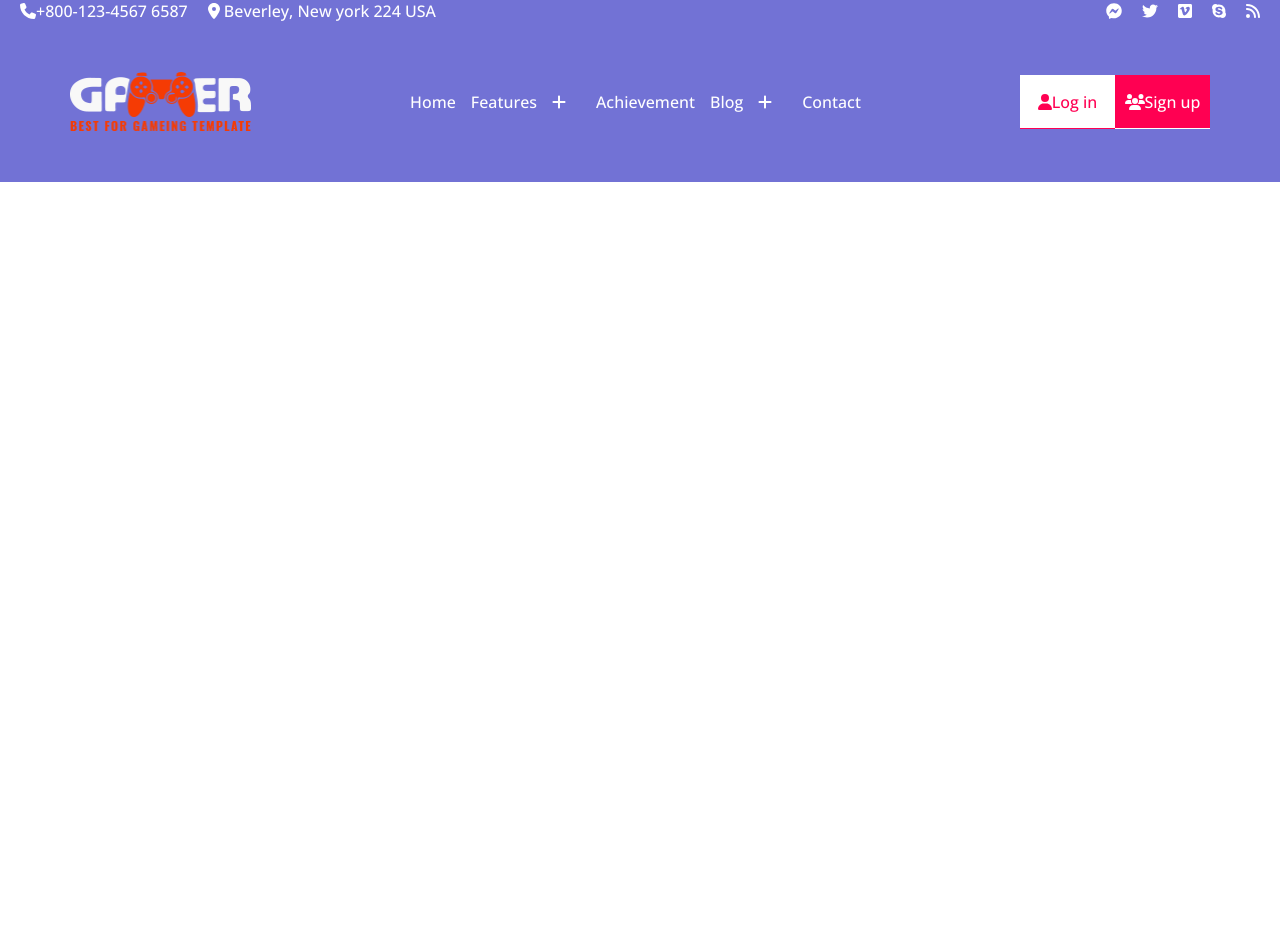
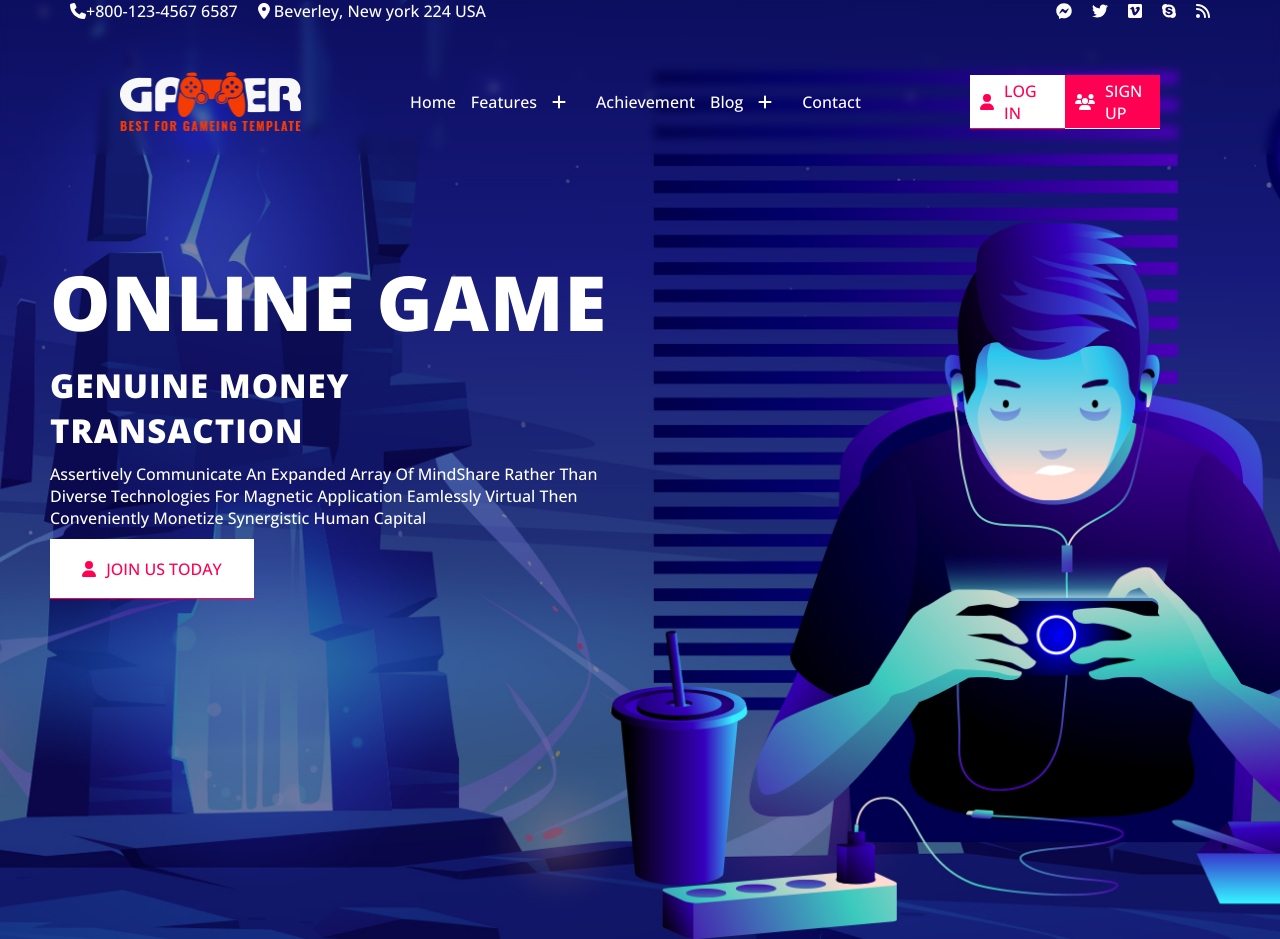
Before and after one commit to LucaLF-dev/proj-html-vuejs, a Vue app: page / in a window 1280 px wide. Before the commit the page ends 800 px from the top, so only its background shows below. Built offline with nearby package versions, Linux system fonts and the light colour scheme.

Commit message:
Add - herocomponent structure and style scss and fixed appvue and headerpage

```diff
--- a/src/App.vue
+++ b/src/App.vue
@@ -1,12 +1,12 @@
 <script >
 import HeaderPage from './components/HeaderPage.vue';
-import HeroComponent from './components/HeroComponent.vue';
+
 import MainContent from './components/MainContent.vue';
 import FooterPage from './components/FooterPage.vue';
 
   export default {
     components: {
-      HeaderPage,HeroComponent,MainContent,FooterPage,
+      HeaderPage,MainContent,FooterPage,
 
     },
     data() {
@@ -19,7 +19,7 @@ import FooterPage from './components/FooterPage.vue';
 
 <template>
   <HeaderPage/>
-  <HeroComponent/>
+
   <MainContent/>
   <FooterPage/>
 
--- a/src/components/HeaderPage.vue
+++ b/src/components/HeaderPage.vue
@@ -103,10 +103,15 @@ import { FontAwesomeIcon } from "@fortawesome/vue-fontawesome";
 <style lang="scss" scoped>
 
 .main__header {
-  position: sticky;
-  backdrop-filter: blur(10px);
-  background-color: rgba(24, 24, 187, 0.606);
-  min-width: 100vw;
+  width: 100%;
+	height: 155px;
+	position: fixed;
+	left: 0;
+	right: 0;
+	top: 0;
+	z-index: 999;
+	margin: 0;
+  backdrop-filter: blur(5px);
 }
 
 .nav__contacts {
--- a/src/components/HeroComponent.vue
+++ b/src/components/HeroComponent.vue
@@ -15,12 +15,55 @@
 </script>
 
 <template>
+   <section class="section__hero" >
+     <div class="container-max">
+       <div class="row">
+        <div class="card">
+          <h1 class="card-title">online game</h1>
+          <h3 class="card-subtitle">genuine money transaction </h3>
+          <p class="card-description"> Assertively Communicate An Expanded Array Of MindShare Rather Than Diverse Technologies For Magnetic Application Eamlessly Virtual Then Conveniently Monetize Synergistic Human Capital</p>
+          <a class="button-big white" href="#"><font-awesome-icon :icon="['fas', 'user']" /><span>Join us today</span></a>
+        </div>
+       </div>
+     </div>
 
+   </section>
 
 </template>
 
 <style lang="scss" scoped>
 
+ .section__hero{
+  height: 939px;
+  background-image: url('../assets/bg.jpg');
+  background-position: center;
+  background-size: cover;
+  background-repeat: no-repeat;
+  padding-top: 150px ;
+ }
 
+ .row {
+  padding-top: 90px;
 
+ .card {
+
+  width: 580px;
+  display: flex;
+  flex-direction: column;
+  gap: 10px;
+  padding: 10px;
+
+  .card-title {
+    font-size: 76px;
+   text-transform: uppercase;
+   letter-spacing: 1px;
+  }
+
+  .card-subtitle {
+    font-size: 33px;
+    text-transform: uppercase;
+    letter-spacing: 1px;
+  }
+ }
+ }
 </style>
--- a/src/components/MainContent.vue
+++ b/src/components/MainContent.vue
@@ -1,9 +1,9 @@
 <script >
-
+import HeroComponent from '../components/HeroComponent.vue';
 
   export default {
     components: {
-
+     HeroComponent,
 
     },
     data() {
@@ -15,12 +15,19 @@
 </script>
 
 <template>
-
+ <main class="main__content">
+   <HeroComponent/>
+ </main>
 
 </template>
 
 <style lang="scss" scoped>
 
+.main__content {
+  width: 100%;
+  min-height: calc(100vh - 150px);
+
+}
 
 
 </style>
--- a/src/style/general.scss
+++ b/src/style/general.scss
@@ -1,18 +1,19 @@
+$rose-color: #ff0052;
+$section-background-color: #131661;
+$white-color: #ffffff;
+$star-back-color: #00b67a;
+$black-color: #000000;
+$card-color: #232a5c;
 
-$rose-color:#FF0052;
-$section-background-color:#131661;
-$white-color:#FFFFFF;
-$star-back-color:#00B67A;
-$black-color:#000000;
-$card-color:#232A5C;
-
-body, html {
-    font-family: 'Open Sans', sans-serif;
+body,
+html {
+	font-family: "Open Sans", sans-serif;
 	color: white;
 }
 
 #app {
 	height: 100vh;
+    width: 100%;
 }
 
 * {
@@ -32,13 +33,11 @@ a {
 	color: currentColor;
 }
 
-
 img {
 	max-width: 100%;
 }
 
-figure  {
-
+figure {
 	img {
 		display: block;
 		width: 100%;
@@ -51,15 +50,21 @@ figure  {
 }
 
 .container {
-    max-width: 1240px;
+	max-width: 1140px;
 	margin: 0 auto;
 }
 
+.row {
+    display: flex;
+}
+
 .button {
+    padding:10px;
 	display: flex;
 	justify-content: center;
 	align-items: center;
-
+	text-transform: uppercase;
+    gap: 10px;
 	width: 95px;
 	height: 54px;
 
@@ -76,18 +81,18 @@ figure  {
 	}
 }
 
-.button-big{
+.button-big {
 	display: flex;
 	justify-content: center;
 	align-items: center;
-   display: block;
-   width:204px;
-   height:60px;
+	text-transform: uppercase;
+    gap: 10px;
+	width: 204px;
+	height: 60px;
 
 	&.white {
 		background-color: $white-color;
 		color: $rose-color;
 		border-bottom: 1px solid $rose-color;
 	}
-
 }
```
Also changed, not shown: src/assets/bg.jpg (renamed from public/bg.jpg). Lines whose indentation alone changed are shown as unchanged.
